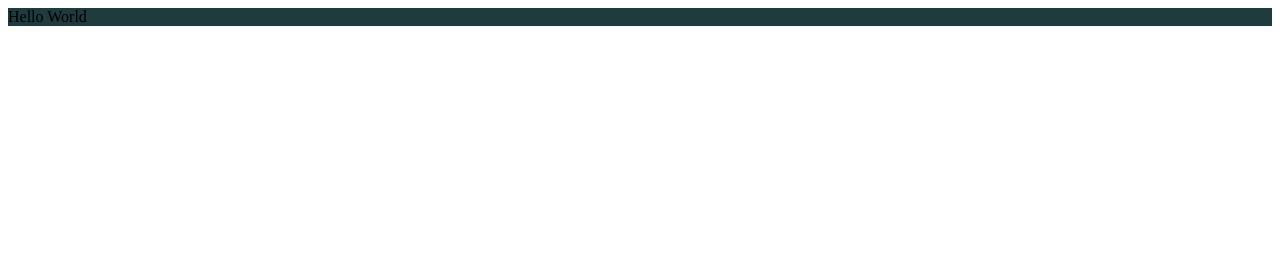
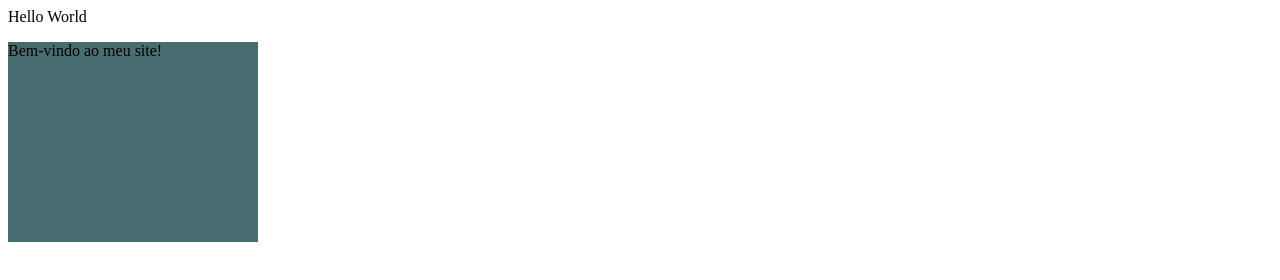
Before and after one commit to SaraSousaSantos/site-pessoal, a plain HTML site: page index.html in a window 1280 px wide. Drawn offline with Linux system fonts and the light colour scheme.

Commit message:
Fiz alterações

```diff
--- a/index.html
+++ b/index.html
@@ -1,4 +1,15 @@
-<link rel="stylesheet" href="style.css">
+<!DOCTYPE html>
+<html lang="en">
+<head>
+    <meta charset="UTF-8">
+    <meta name="viewport" content="width=device-width, initial-scale=1.0">
+    <title>Meu site</title>
+     <link rel="stylesheet" href="style.css">
+</head>
+<body>
+   <h1">Hello World</h1>
 <div>
-<h1">Hello World</h1>
+    <p>Bem-vindo ao meu site!</p>
 </div>
+</body>
+</html>
--- a/style.css
+++ b/style.css
@@ -1,7 +1,5 @@
-h1 {
-  text-align: center;
+div {
+  width: 250px;
+  height: 200px;
+  background-color: rgb(71, 109, 113);
 }
-
-div {
-  background-color: rgb(31, 59, 62);
-}
```
